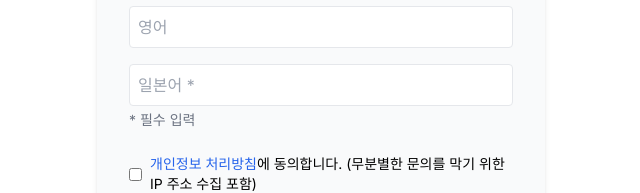
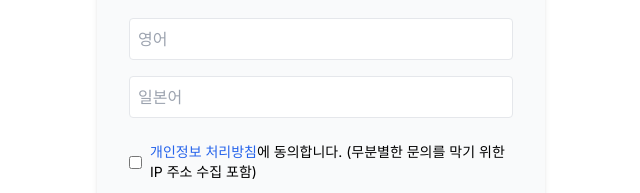
Before and after one commit to JIWON0813/mukawa, a Next.js app: page /contact in a window 1280 px wide. Shown: the part 381-574 px from the top of the page, without its empty margins (319-959 px from the left). Built offline with nearby package versions, Linux system fonts and the light colour scheme; no server answers.

Commit message:
fix jp vali

```diff
--- a/src/app/contact/page.tsx
+++ b/src/app/contact/page.tsx
@@ -55,11 +55,6 @@ const ContactPage: FC = () => {
         if (category === 'add') {
             if (!korean.trim()) {
                 setError('한국어를 입력해주세요.')
-                setIsSubmitting(false)
-                return
-            }
-            if (!japanese.trim()) {
-                setError('일본어를 입력해주세요.')
                 setIsSubmitting(false)
                 return
             }
@@ -174,13 +169,12 @@ const ContactPage: FC = () => {
                         <div>
                             <input
                                 type="text"
-                                placeholder="일본어 *"
+                                placeholder="일본어"
                                 className="w-full p-2 border rounded"
                                 value={japanese}
                                 onChange={handleJapaneseChange}
                                 disabled={isSubmitting}
                             />
-                            <p className="text-sm text-gray-500 mt-1">* 필수 입력</p>
                         </div>
                     </div>
                 ) : (
```
